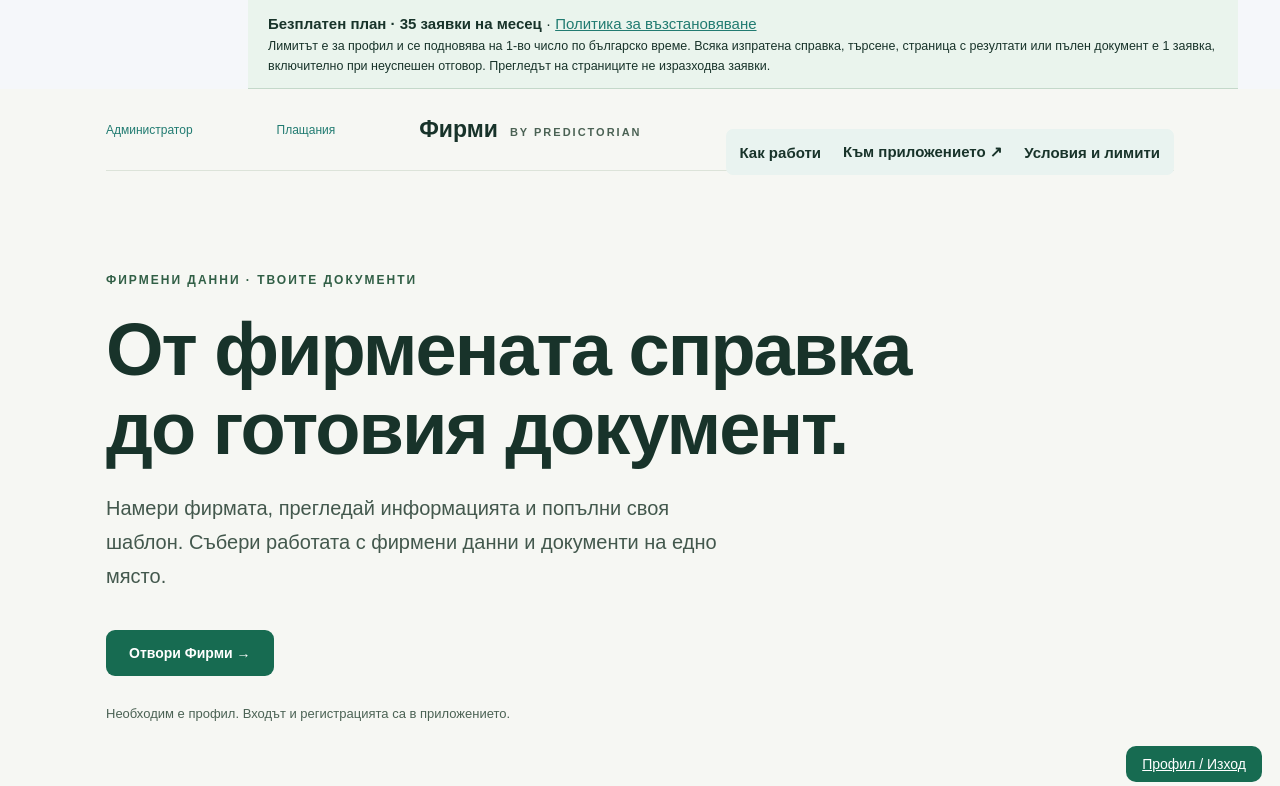
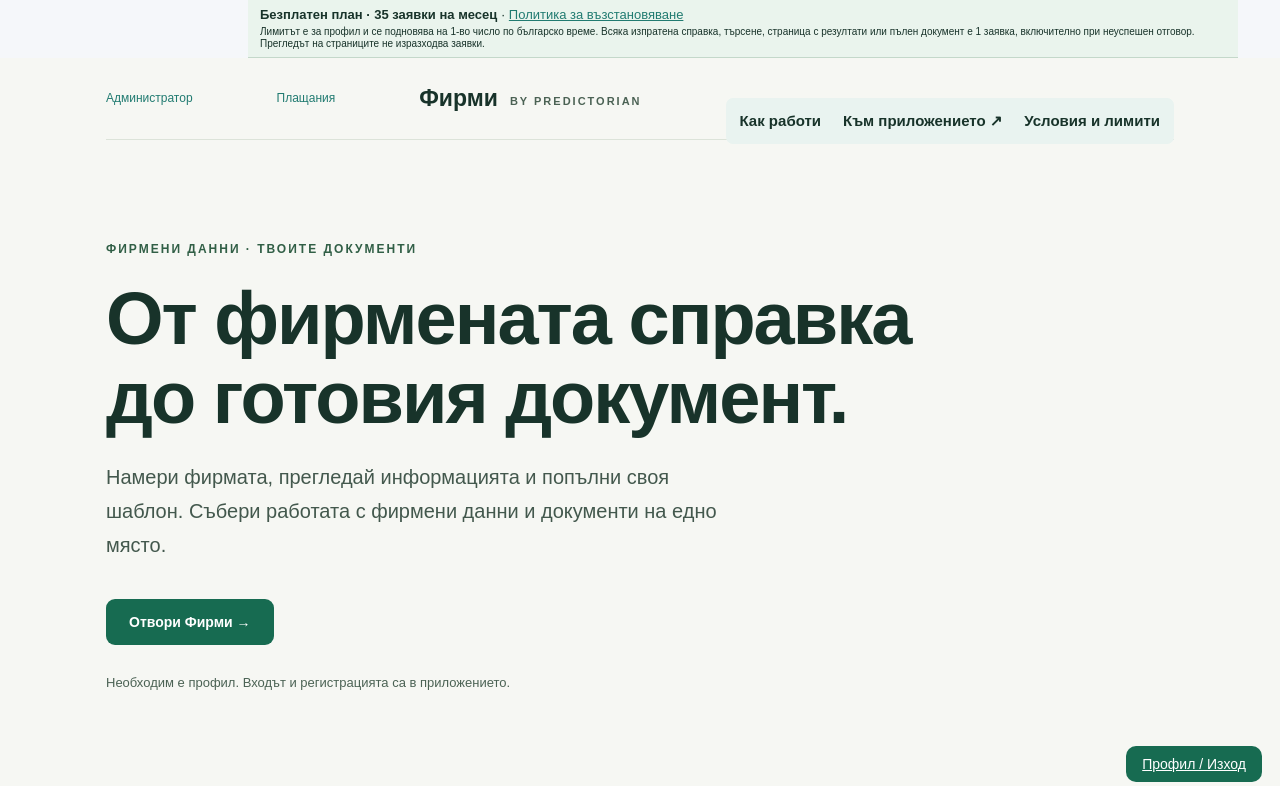
Before and after one commit to Dinamitrii/api_laws, a Next.js app in the folder firmi-app/: page / in a window 1280 px wide. Shown: the top 786 px of the page. Built offline with nearby package versions, Linux system fonts and the light colour scheme; no server answers.

Commit message:
Halve usage banner height (smaller padding/fonts)

```diff
--- a/firmi-app/components/usage-banner.tsx
+++ b/firmi-app/components/usage-banner.tsx
@@ -8,10 +8,10 @@ export default function UsageBanner(){
   refresh();const timer=setInterval(refresh,15000);window.addEventListener('focus',refresh);
   return()=>{clearInterval(timer);window.removeEventListener('focus',refresh)};
  },[refresh]);
-  return <div className="usage-banner" style={{background:'#eaf4ed',borderBottom:'1px solid #c4d8ca',padding:'12px 20px',color:'#18332a',fontSize:15,lineHeight:1.6}}>
+  return <div className="usage-banner" style={{background:'#eaf4ed',borderBottom:'1px solid #c4d8ca',padding:'6px 12px',color:'#18332a',fontSize:13,lineHeight:1.35}}>
   <strong>{usage?.plan==='admin'?'Администратор · безплатен достъп без месечен лимит':usage?.plan==='paid'?'Платен достъп':'Безплатен план · 35 заявки на месец'}</strong>
   {usage?.plan==='free'&&<span role="status"> · Използвани: {usage.used}/35 · Остават: {usage.remaining}</span>}
   <span> · <a href="/refund-policy">Политика за възстановяване</a></span>
-  {(!usage||usage.plan==='free')&&<small style={{display:'block'}}>Лимитът е за профил и се подновява на 1-во число по българско време. Всяка изпратена справка, търсене, страница с резултати или пълен документ е 1 заявка, включително при неуспешен отговор. Прегледът на страниците не изразходва заявки.</small>}
+  {(!usage||usage.plan==='free')&&<small style={{display:'block',fontSize:10,lineHeight:1.25,marginTop:2}}>Лимитът е за профил и се подновява на 1-во число по българско време. Всяка изпратена справка, търсене, страница с резултати или пълен документ е 1 заявка, включително при неуспешен отговор. Прегледът на страниците не изразходва заявки.</small>}
  </div>;
 }
```
